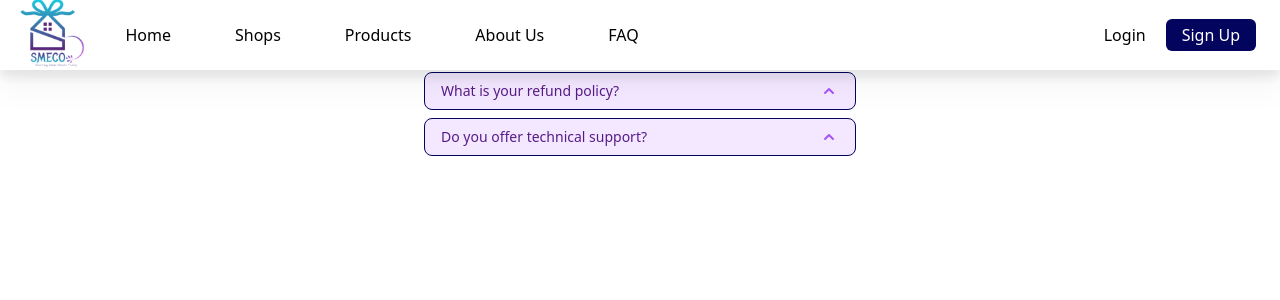
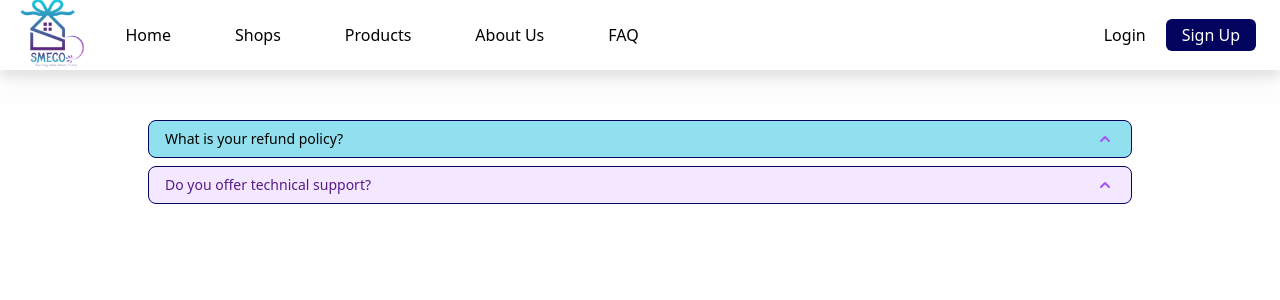
Before and after one commit to SME-CO/smeco_customer_app, a React (Create React App) app: page /faq in a window 1280 px wide. Shown: the top 300 px of the page. Built offline with nearby package versions, Linux system fonts and the light colour scheme.

Commit message:
made some changes in faq, signup, login.jsx pages

```diff
--- a/src/components/FAQ.jsx
+++ b/src/components/FAQ.jsx
@@ -14,14 +14,15 @@ import React from 'react'
 import { Disclosure } from '@headlessui/react'
 import { ChevronUpIcon } from '@heroicons/react/solid'
 
+
 export default function FAQ() {
   return (
-    <div className="w-full px-4 pt-16">
-      <div className="mx-auto w-full max-w-md rounded-2xl bg-white p-2">
+    <div className="w-full px-4 pt-16"><br /><br />
+      <div className="mx-auto w-full max-w-[1000px] rounded-2xl bg-white p-2">
         <Disclosure>
           {({ open }) => (
             <>
-              <Disclosure.Button className="flex w-full justify-between rounded-lg bg-purple-100 px-4 py-2 text-left text-sm font-medium text-purple-900 hover:bg-purple-200 focus:outline-none focus-visible:ring focus-visible:ring-purple-500 focus-visible:ring-opacity-75">
+              <Disclosure.Button className="flex w-full justify-between rounded-lg bg-[#90E0EF] px-4 py-2 text-left text-sm font-medium text-black hover:bg-[#00B4D8] focus:outline-none focus-visible:ring focus-visible:ring-purple-500 focus-visible:ring-opacity-75">
                 <span>What is your refund policy?</span>
                 <ChevronUpIcon
                   className={`${
--- a/src/components/Login.jsx
+++ b/src/components/Login.jsx
@@ -49,7 +49,7 @@ export default function Login() {
           sm={4}
           md={7}
           sx={{
-            backgroundImage: 'url(https://source.unsplash.com/random)',
+            backgroundImage:'url(https://img.freepik.com/free-vector/couple-winning-prize-man-woman-holding-gift-box-flat-vector-illustration-lottery-present-birthday-party_74855-8307.jpg?w=740&t=st=1659652676~exp=1659653276~hmac=56d339e5fc38a1df1ab790caa9815f993af6d5df27d9a90793f9a562428be59c)',
             backgroundRepeat: 'no-repeat',
             backgroundColor: (t) =>
               t.palette.mode === 'light' ? t.palette.grey[50] : t.palette.grey[900],
--- a/src/components/SignUp.jsx
+++ b/src/components/SignUp.jsx
@@ -43,7 +43,7 @@ export default function SignUp() {
 
   return (
     <ThemeProvider theme={theme}>
-      <Grid container component="main" sx={{ height: '100vh' }}>
+      <Grid container component="main" sx={{ height: '70vh' }}>
         <CssBaseline />
         <Grid
           item
@@ -51,7 +51,8 @@ export default function SignUp() {
           sm={4}
           md={7}
           sx={{
-            backgroundImage: 'url(https://source.unsplash.com/random)',
+            // backgroundImage: 'url(https://img.freepik.com/free-vector/friends-celebrating-birthday-packing-gifts_74855-4793.jpg?w=826&t=st=1659652092~exp=1659652692~hmac=51f6cf54165aa3959fa38dfd0fcaf3f4243f5a700713014ceadc46d1bf2803ad)',
+            backgroundImage: 'url(https://img.freepik.com/free-vector/team-happy-employees-winning-award-celebrating-success-business-people-enjoying-victory-getting-gold-cup-trophy-vector-illustration-reward-prize-champions-s_74855-8601.jpg?w=740&t=st=1659653049~exp=1659653649~hmac=ec759371b0d5dc5e45418a5763d8cd05cc12b372a1d756d3ae93c18bdb901f22)',
             backgroundRepeat: 'no-repeat',
             backgroundColor: (t) =>
               t.palette.mode === 'light' ? t.palette.grey[50] : t.palette.grey[900],
```
